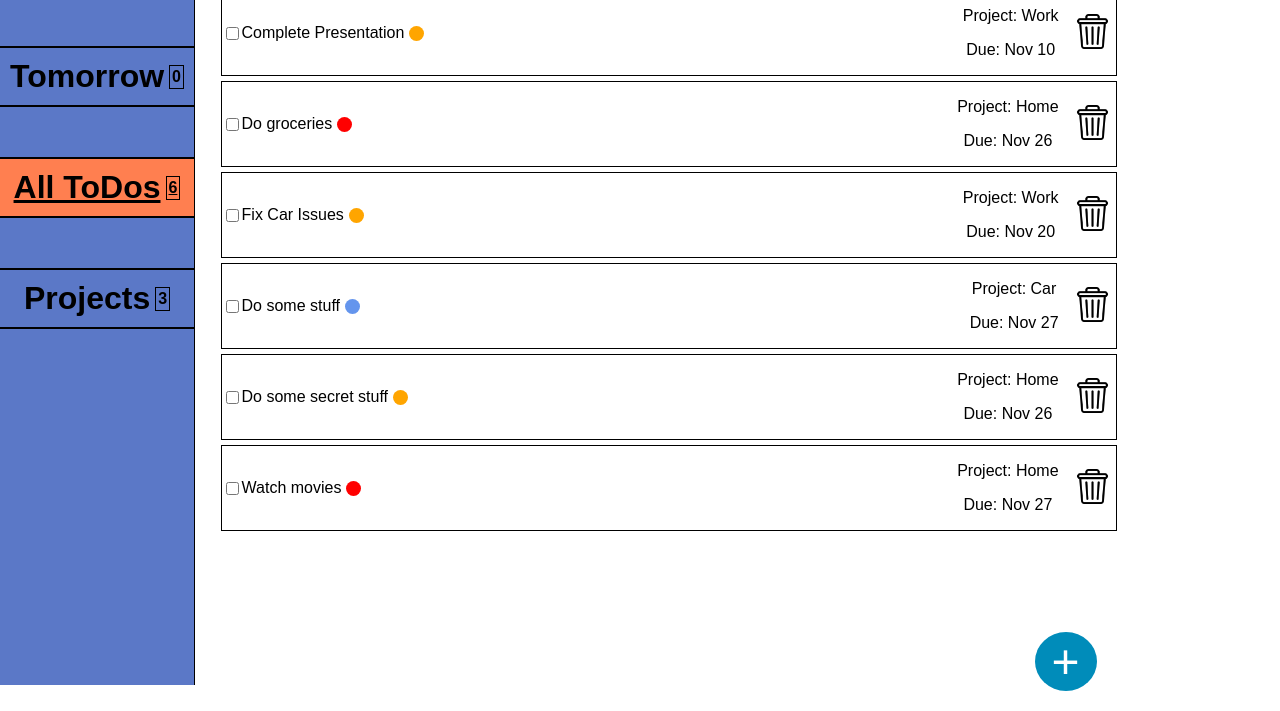
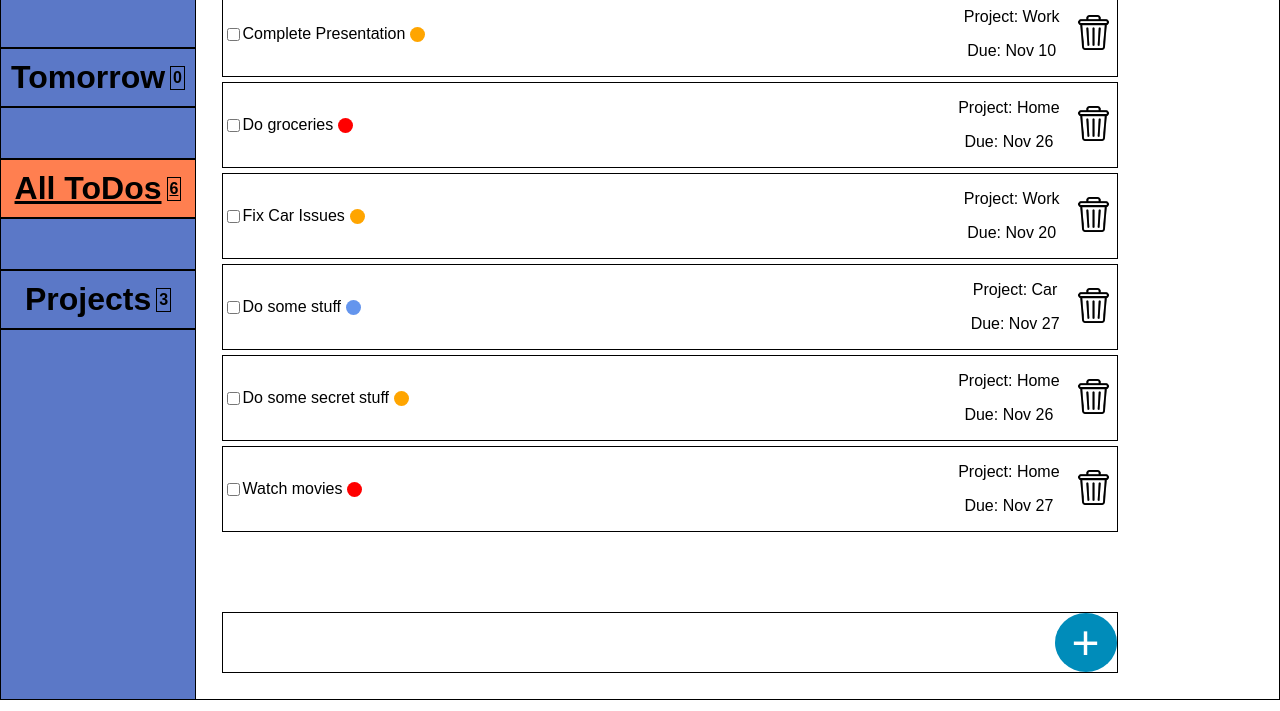
Before and after one commit to SebastienPJ/todo-list, a website built with webpack: page dist/index.html in a window 1280 px wide. Shown: the part 115-826 px from the top of the page. Built offline with nearby package versions, Linux system fonts and the light colour scheme.

Commit message:
fix parsing date when none is entered bug

```diff
--- a/src/create.js
+++ b/src/create.js
@@ -37,6 +37,11 @@ const createElements = (() => {
 
     let _todoTitlesList = todo.getTodoList().map(todo => todo.title);
 
+
+    const _buttonContainer = document.createElement('div');
+    _buttonContainer.classList.add('new-todo-button-container');
+
+
     const _todoButton = document.createElement('button');
     _todoButton.setAttribute('type', 'button');
     _todoButton.textContent = '+';
@@ -59,7 +64,9 @@ const createElements = (() => {
 
     }
 
-    return _todoButton
+    _buttonContainer.appendChild(_todoButton)
+
+    return _buttonContainer
 
   };
 
@@ -445,7 +452,7 @@ const createElements = (() => {
 
       let _projContainer = document.createElement('p');
       _projContainer.classList.add('project-section');
-      if ('project' in task) {
+      if ('project' in task && task.project !== '') {
         _projContainer.textContent = `Project: ${task.project}`;
       };
 
@@ -455,7 +462,7 @@ const createElements = (() => {
 
       let _dueDateContainer = document.createElement('p');
       _dueDateContainer.classList.add('due-date-section');
-      if ('dueDate' in task) {
+      if ('dueDate' in task && task.dueDate !== '') {
         isThisYear(task.dueDate)? _dueDateContainer.textContent = `Due: ${format(task.dueDate, 'MMM dd')}`:
                               _dueDateContainer.textContent = `Due: ${format(task.dueDate, 'MMM dd, yyyy')}`
 
--- a/src/index.js
+++ b/src/index.js
@@ -6,8 +6,16 @@ const todo = (() => {
 
   const todoFactory = (data) => {
 
+    console.log(data.get('part-of-project'))
+
     let title = data.get('title');
-    let dueDate = parseISO(data.get('due-date'));
+    let dueDate;
+
+    data.get('due-date') == '' ? dueDate = data.get('due-date')
+                              :dueDate = parseISO(data.get('due-date'));
+
+
+
     let priority = data.get('priority');
     let isTodoDone = 'no';
     let project = data.get('part-of-project');
--- a/src/render.js
+++ b/src/render.js
@@ -1,6 +1,6 @@
 import { todo } from "./index";
 import { createElements } from "./create";
-
+import { format } from "date-fns";
 
 const renderTodo = (() => {
 
@@ -104,8 +104,8 @@ const renderTodo = (() => {
       _editNotes.value = _currentTodoObject.notes;
     };
 
-    if (_currentTodoObject.hasOwnProperty('dueDate')) {
-      _editDueDate.value = _currentTodoObject.dueDate;
+    if (_currentTodoObject.hasOwnProperty('dueDate') && _currentTodoObject.dueDate !== '') {
+      _editDueDate.value = format(_currentTodoObject.dueDate, 'yyyy-MM-dd');
     }
 
 
--- a/src/styles.css
+++ b/src/styles.css
@@ -1,3 +1,7 @@
+html {
+  overflow: auto;
+}
+
 body {
   margin: 0;
   font-family: sans-serif;
@@ -5,12 +9,15 @@ body {
 
 
 .todo-app {
-  height: 100vh;
+  min-height: 100vh;
+  /* height: 100vh; */
   display: flex;
+  border: 1px solid black;
 }
 
 
 .side-bar {
+  /* height: 100vh; */
   border-right: 1px solid black;
   background-color: #5b78c7;
 }
@@ -63,8 +70,8 @@ body {
 
 .todo-display {
   width: 70vw;
-  height: 100vh;
-  position: relative;
+  /* height: 100vh; */
+  /* position: relative; */
   margin: 2vw;
 }
 
@@ -210,7 +217,7 @@ body {
 .add-new-todo-button,
 .add-new-project-button {
   color: white;
-  position: absolute;
+  /* position: absolute; */
   background-color: #008CBA;
   bottom: 20px;
   right: 20px;
@@ -233,8 +240,9 @@ body {
 
 
 .form-container {
-  width: 100%;
-  height: 100%;
+  width: 100vw;
+  /* min-height: 100vh; */
+  /* height: 100%; */
   background-color: rgba(0, 0, 0, 0.7);
   position: absolute;
   top: 0;
@@ -383,6 +391,13 @@ ul {
 }
 
 
+.new-todo-button-container {
+  margin-top: 10vh;
+  text-align: right;
+  border: 1px solid black;
+}
+
+
 
 @media screen and (max-width: 780px) {
 
@@ -414,7 +429,7 @@ ul {
   .nav-links {
     position: fixed;
     background-color: #5b78c7;
-    height: 100vh;
+    /* height: 100vh; */
     width: 100%;
     z-index: 1;
     display: flex;
```
Also changed, not shown: dist/main.js.
